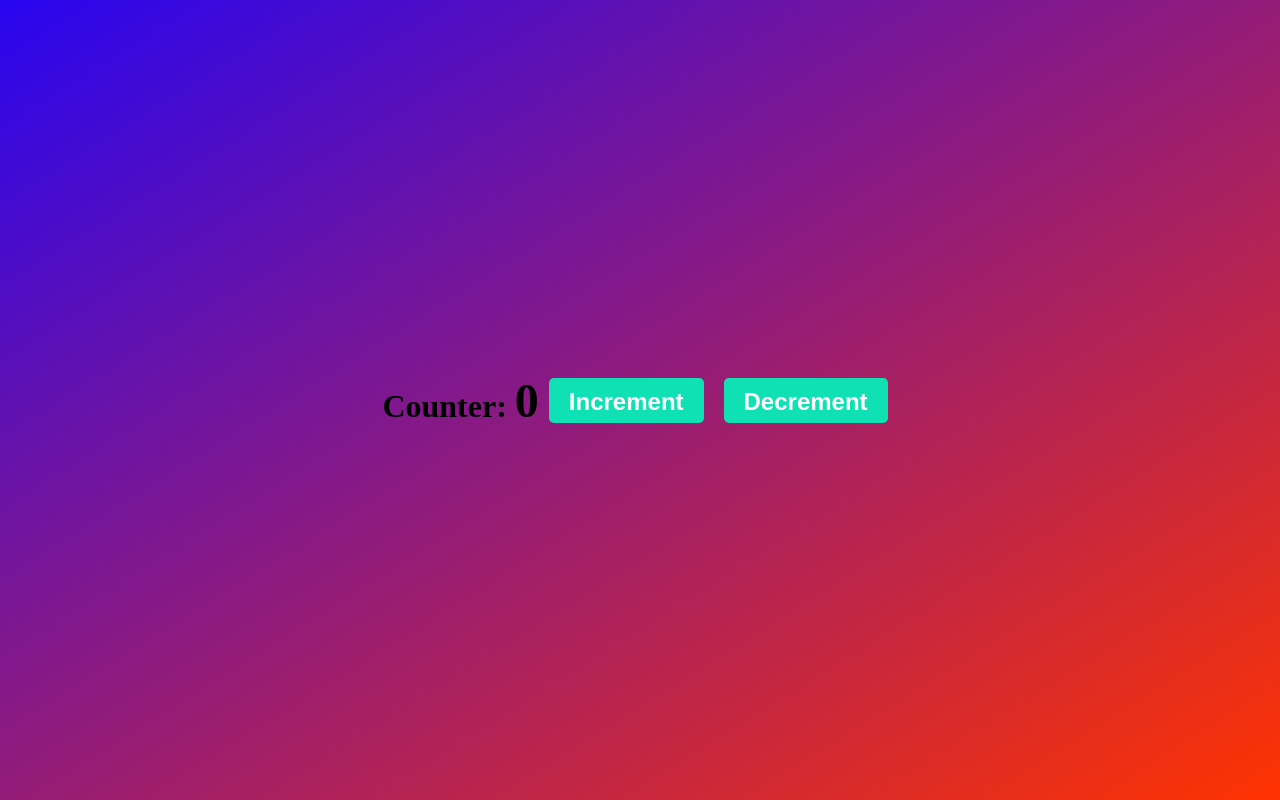
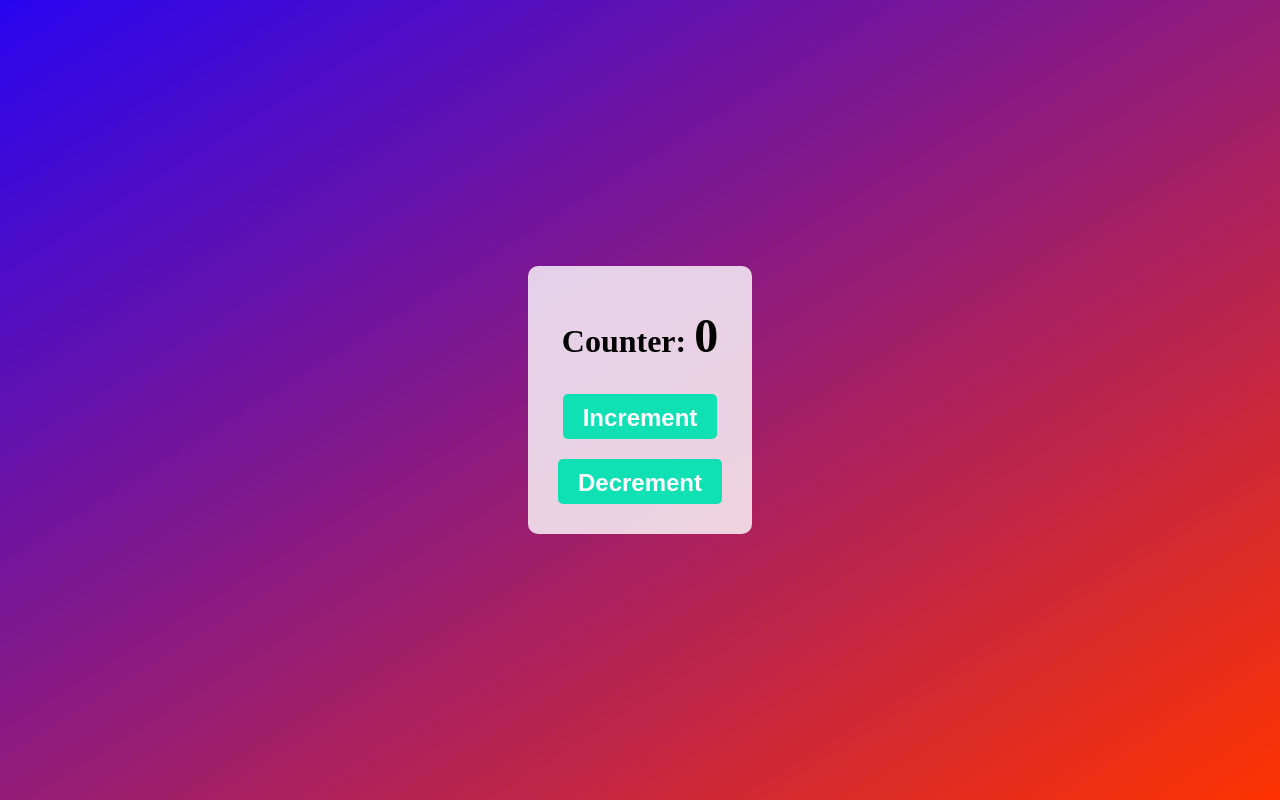
Before and after one commit to Devfront-end/counter, a plain HTML site: page index.html in a window 1280 px wide. Drawn offline with Linux system fonts and the light colour scheme.

Commit message:
index.html

```diff
--- a/index.html
+++ b/index.html
@@ -8,13 +8,16 @@
 
 </head>
 <body>
+
+  <div id="container">
     <h1>Counter: <span id="counter">0</span></h1>
     <button id="incrementBtn">Increment</button>
     <button id="decrementBtn">Decrement</button>
+  </div>
 
     <!-- Add this HTML code to your page -->
 
-
+<script src="https://cdn.jsdelivr.net/npm/confetti-js/dist/confetti.min.js"></script>
   <script src="script.js"></script>
 </body>
 </html>
```
